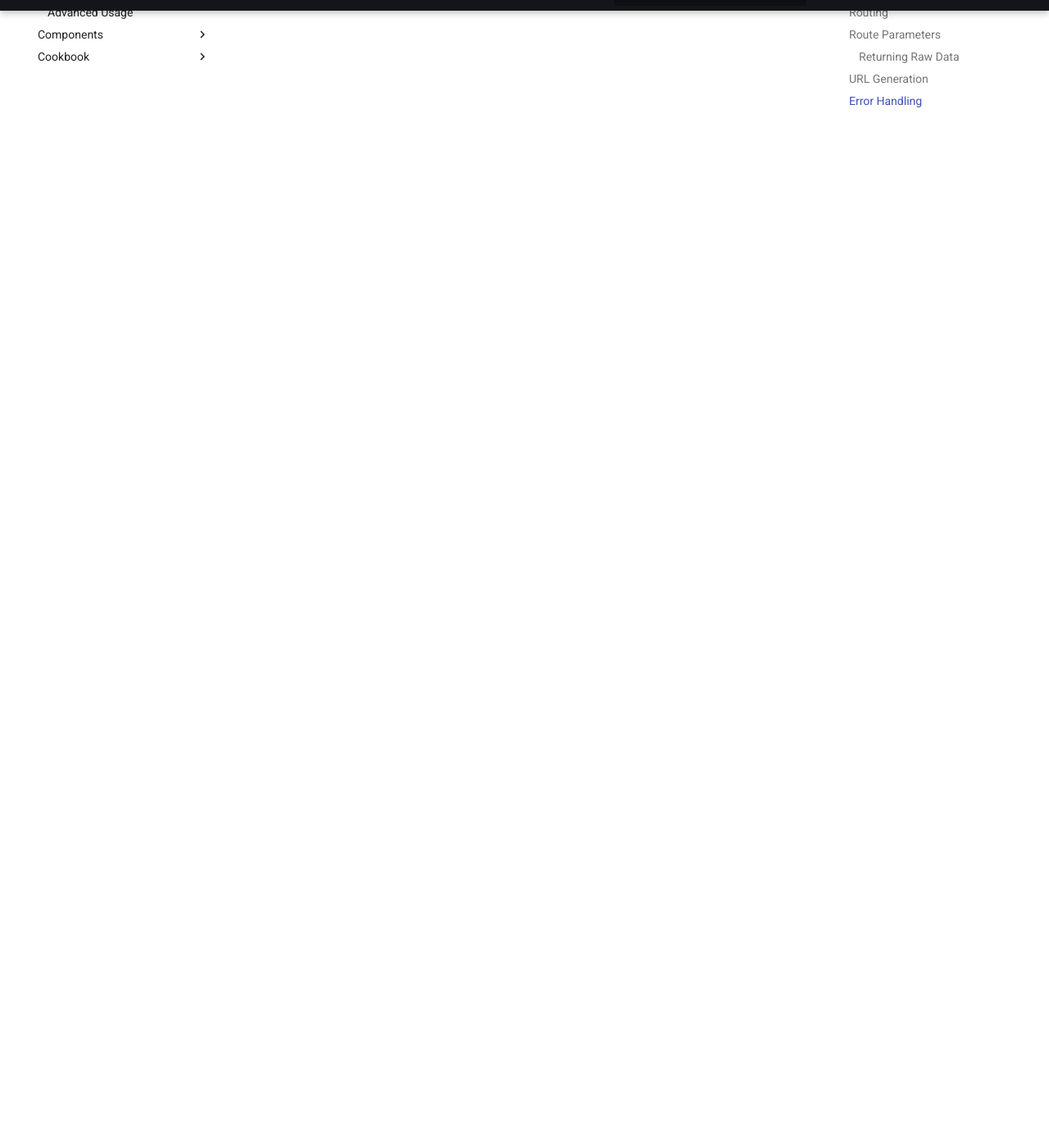
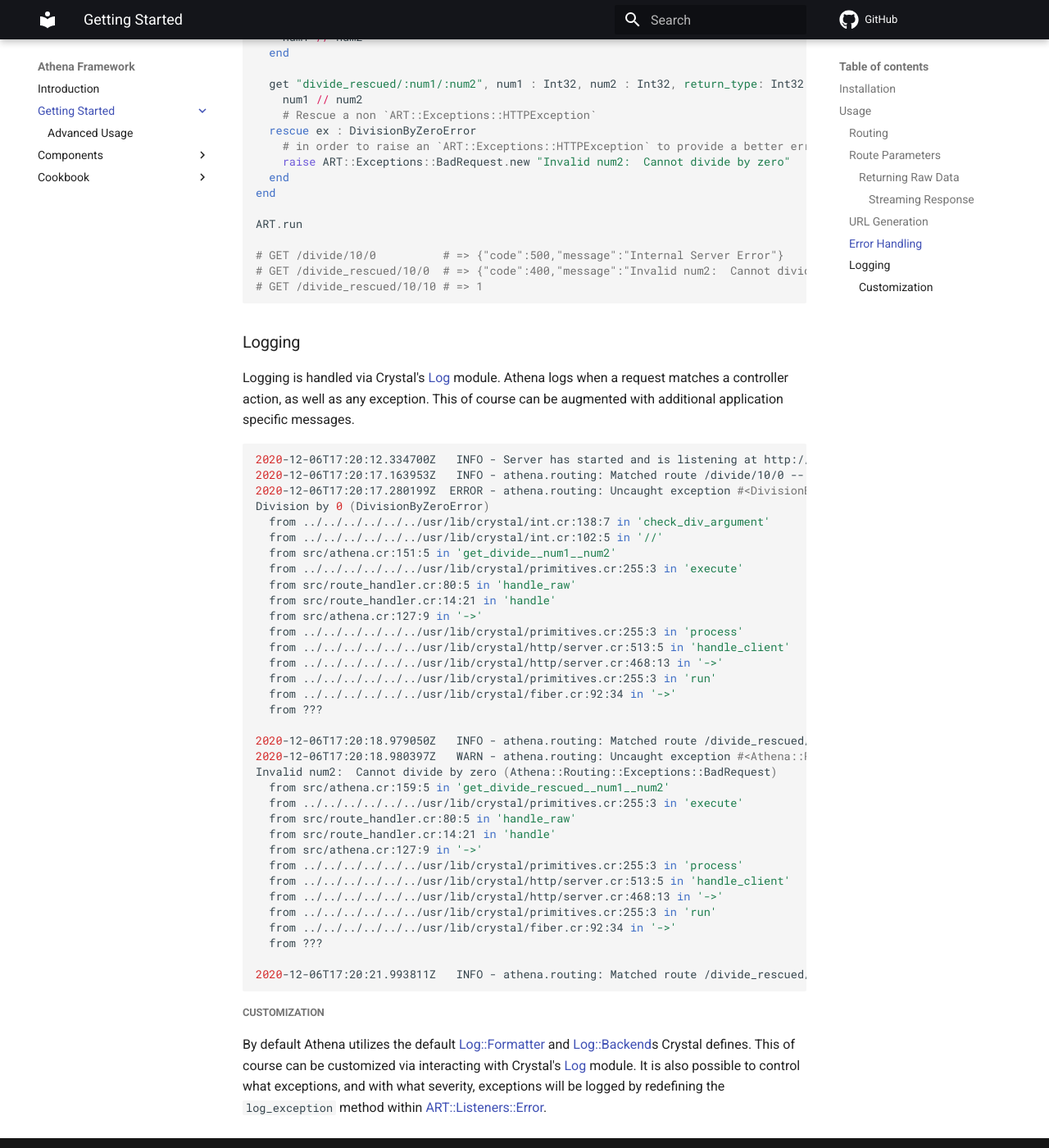
Before and after one commit to athena-framework/website, an MkDocs documentation site: the page built from docs/getting_started/README.md, in a window 1280 px wide and 1400 px high, scrolled down 4987 px. Shown: the whole window at 82% size. Built offline with MkDocs 1.6.1 and Material for MkDocs 9.7.7, drawn with Linux system fonts in a browser that asks for light colours; comment, search, counter and statistics services are not loaded; some of the changed text lies outside the part shown.

Commit message:
Add example of streaming responses and logging customization (#2)

````diff
--- a/docs/getting_started/README.md
+++ b/docs/getting_started/README.md
@@ -137,6 +137,28 @@
 
 An [ART::Events::View](https://athena-framework.github.io/athena/Athena/Routing/Events/View.html) is emitted if the returned value is _NOT_ an [ART::Response](https://athena-framework.github.io/athena/Athena/Routing/Response.html).  By default, non [ART::Response](https://athena-framework.github.io/athena/Athena/Routing/Response.html)s are JSON serialized.
 However, this event can be listened on to customize how the value is serialized.
+
+##### Streaming Response
+
+By default `ART::Response` content is written all at once to the response's `IO`.  However in some cases the content may be too large to fit into memory.  In this case an [ART::StreamedResponse](https://athena-framework.github.io/athena/Athena/Routing/StreamedResponse.html) may be used to stream the content back to the client.
+
+```crystal
+require "athena"
+require "mime"
+
+class ExampleController < ART::Controller
+  @[ART::Get(path: "/users")]
+  def users : ART::Response
+    ART::StreamedResponse.new headers: HTTP::Headers{"content-type" => "application/json; charset=UTF-8"} do |io|
+      User.all.to_json io
+    end
+  end
+end
+
+ART.run
+
+# GET /athena/users" # => [{"id":1,...},...]
+```
 
 ### URL Generation
 
@@ -208,6 +230,52 @@
 
 ART.run
 
-# GET /divide/10/0 # => {"code":500,"message":"Internal Server Error"}
-# GET /divide_rescued/10/0 # => {"code":400,"message":"Invalid num2:  Cannot divide by zero"}
+# GET /divide/10/0          # => {"code":500,"message":"Internal Server Error"}
+# GET /divide_rescued/10/0  # => {"code":400,"message":"Invalid num2:  Cannot divide by zero"}
+# GET /divide_rescued/10/10 # => 1
 ```
+
+### Logging
+
+Logging is handled via Crystal's [Log](https://crystal-lang.org/api/Log.html) module.  Athena logs when a request matches a controller action, as well as any exception.  This of course can be augmented with additional application specific messages.
+
+```bash
+2020-12-06T17:20:12.334700Z   INFO - Server has started and is listening at http://0.0.0.0:3000
+2020-12-06T17:20:17.163953Z   INFO - athena.routing: Matched route /divide/10/0 -- uri: "/divide/10/0", method: "GET", path_params: {"num2" => "0", "num1" => "10"}, query_params: {}
+2020-12-06T17:20:17.280199Z  ERROR - athena.routing: Uncaught exception #<DivisionByZeroError:Division by 0> at ../../../../../../usr/lib/crystal/int.cr:138:7 in 'check_div_argument'
+Division by 0 (DivisionByZeroError)
+  from ../../../../../../usr/lib/crystal/int.cr:138:7 in 'check_div_argument'
+  from ../../../../../../usr/lib/crystal/int.cr:102:5 in '//'
+  from src/athena.cr:151:5 in 'get_divide__num1__num2'
+  from ../../../../../../usr/lib/crystal/primitives.cr:255:3 in 'execute'
+  from src/route_handler.cr:80:5 in 'handle_raw'
+  from src/route_handler.cr:14:21 in 'handle'
+  from src/athena.cr:127:9 in '->'
+  from ../../../../../../usr/lib/crystal/primitives.cr:255:3 in 'process'
+  from ../../../../../../usr/lib/crystal/http/server.cr:513:5 in 'handle_client'
+  from ../../../../../../usr/lib/crystal/http/server.cr:468:13 in '->'
+  from ../../../../../../usr/lib/crystal/primitives.cr:255:3 in 'run'
+  from ../../../../../../usr/lib/crystal/fiber.cr:92:34 in '->'
+  from ???
+
+2020-12-06T17:20:18.979050Z   INFO - athena.routing: Matched route /divide_rescued/10/0 -- uri: "/divide_rescued/10/0", method: "GET", path_params: {"num2" => "0", "num1" => "10"}, query_params: {}
+2020-12-06T17:20:18.980397Z   WARN - athena.routing: Uncaught exception #<Athena::Routing::Exceptions::BadRequest:Invalid num2:  Cannot divide by zero> at src/athena.cr:159:5 in 'get_divide_rescued__num1__num2'
+Invalid num2:  Cannot divide by zero (Athena::Routing::Exceptions::BadRequest)
+  from src/athena.cr:159:5 in 'get_divide_rescued__num1__num2'
+  from ../../../../../../usr/lib/crystal/primitives.cr:255:3 in 'execute'
+  from src/route_handler.cr:80:5 in 'handle_raw'
+  from src/route_handler.cr:14:21 in 'handle'
+  from src/athena.cr:127:9 in '->'
+  from ../../../../../../usr/lib/crystal/primitives.cr:255:3 in 'process'
+  from ../../../../../../usr/lib/crystal/http/server.cr:513:5 in 'handle_client'
+  from ../../../../../../usr/lib/crystal/http/server.cr:468:13 in '->'
+  from ../../../../../../usr/lib/crystal/primitives.cr:255:3 in 'run'
+  from ../../../../../../usr/lib/crystal/fiber.cr:92:34 in '->'
+  from ???
+
+2020-12-06T17:20:21.993811Z   INFO - athena.routing: Matched route /divide_rescued/10/10 -- uri: "/divide_rescued/10/10", method: "GET", path_params: {"num2" => "10", "num1" => "10"}, query_params: {}
+```
+
+##### Customization
+
+By default Athena utilizes the default [Log::Formatter](https://crystal-lang.org/api/Log/Formatter.html) and [Log::Backend](https://crystal-lang.org/api/Log/Backend.html)s Crystal defines.  This of course can be customized via interacting with Crystal's [Log](https://crystal-lang.org/api/Log.html) module. It is also possible to control what exceptions, and with what severity, exceptions will be logged by redefining the `log_exception` method within [ART::Listeners::Error](https://athena-framework.github.io/athena/Athena/Routing/Listeners/Error.html).
````
Also changed, not shown: other parts of docs/getting_started/README.md (+1 -1 lines).
